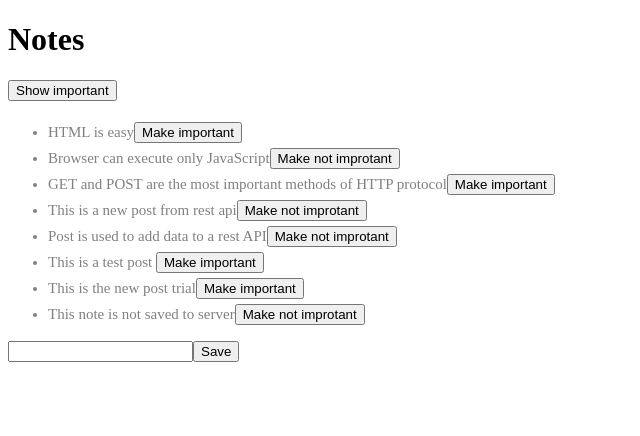
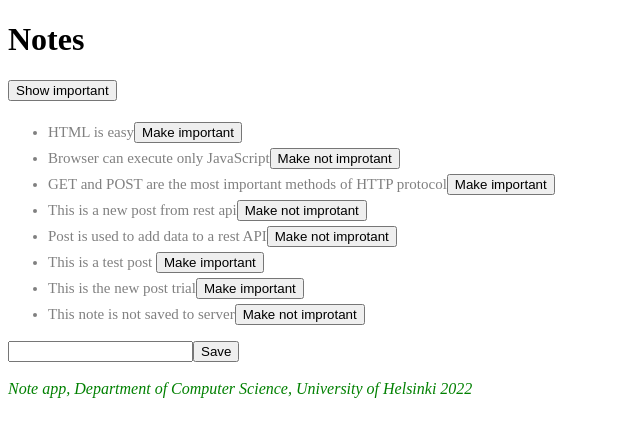
Before and after one commit to SurazGaire/part2-notes, a React (Create React App) app: page / in a window 1280 px wide. Shown: the top 436 px of the page, without its empty margins (0-640 px from the left). Built offline with nearby package versions, Linux system fonts and the light colour scheme; data requests are answered from the project's data file.

Commit message:
design : Added footer with styles in notes

```diff
--- a/src/App.js
+++ b/src/App.js
@@ -28,6 +28,22 @@
 		}
 
 		return <div className="error">{message}</div>;
+	};
+
+	const Footer = () => {
+		const footerStyle = {
+			color: "green",
+			fontStyle: "italic",
+			fontSize: 16,
+		};
+		return (
+			<div style={footerStyle}>
+				<br />
+				<em>
+					Note app, Department of Computer Science, University of Helsinki 2022
+				</em>
+			</div>
+		);
 	};
 
 	const addNote = (event) => {
@@ -91,6 +107,7 @@
 				<input value={newNote} onChange={handleNoteChange} />
 				<button type="submit">Save</button>
 			</form>
+			<Footer />
 		</div>
 	);
 };
```
